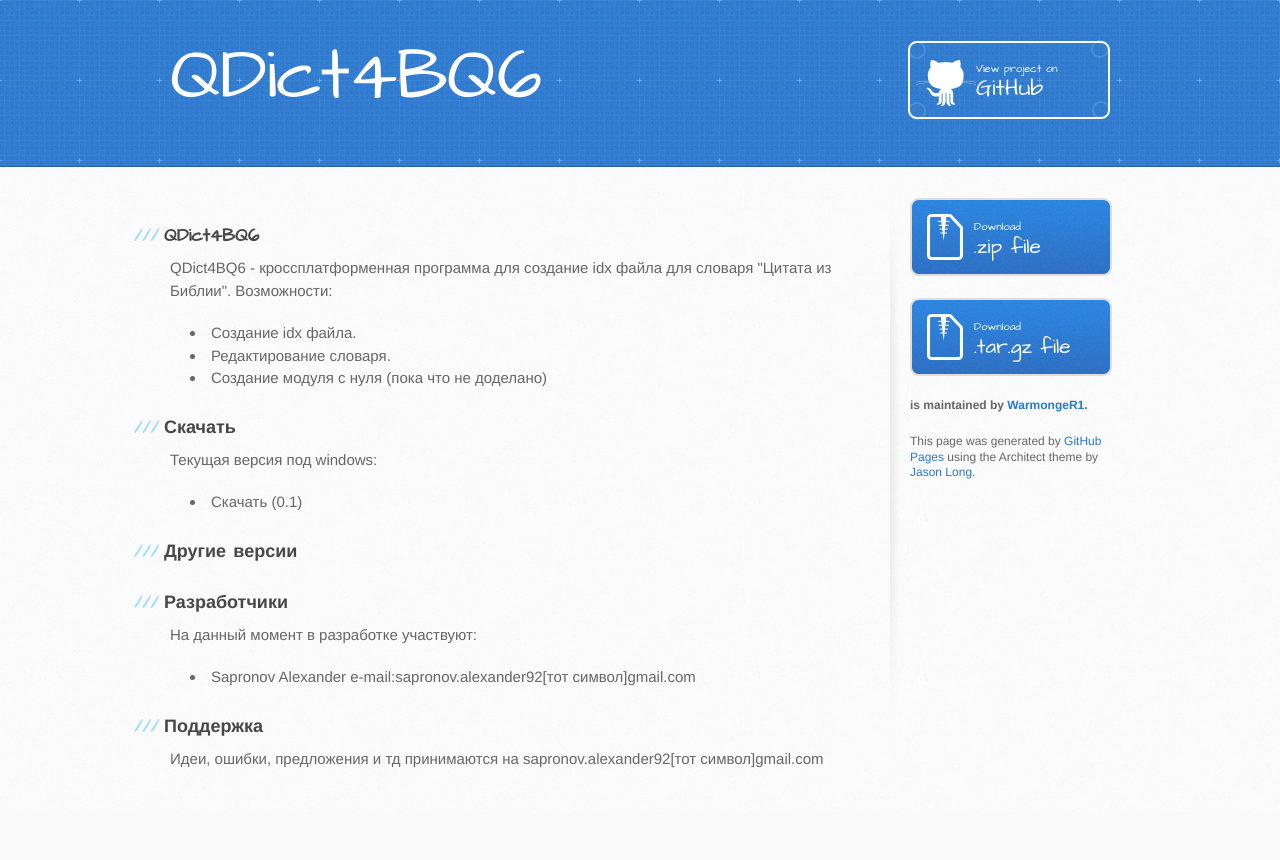
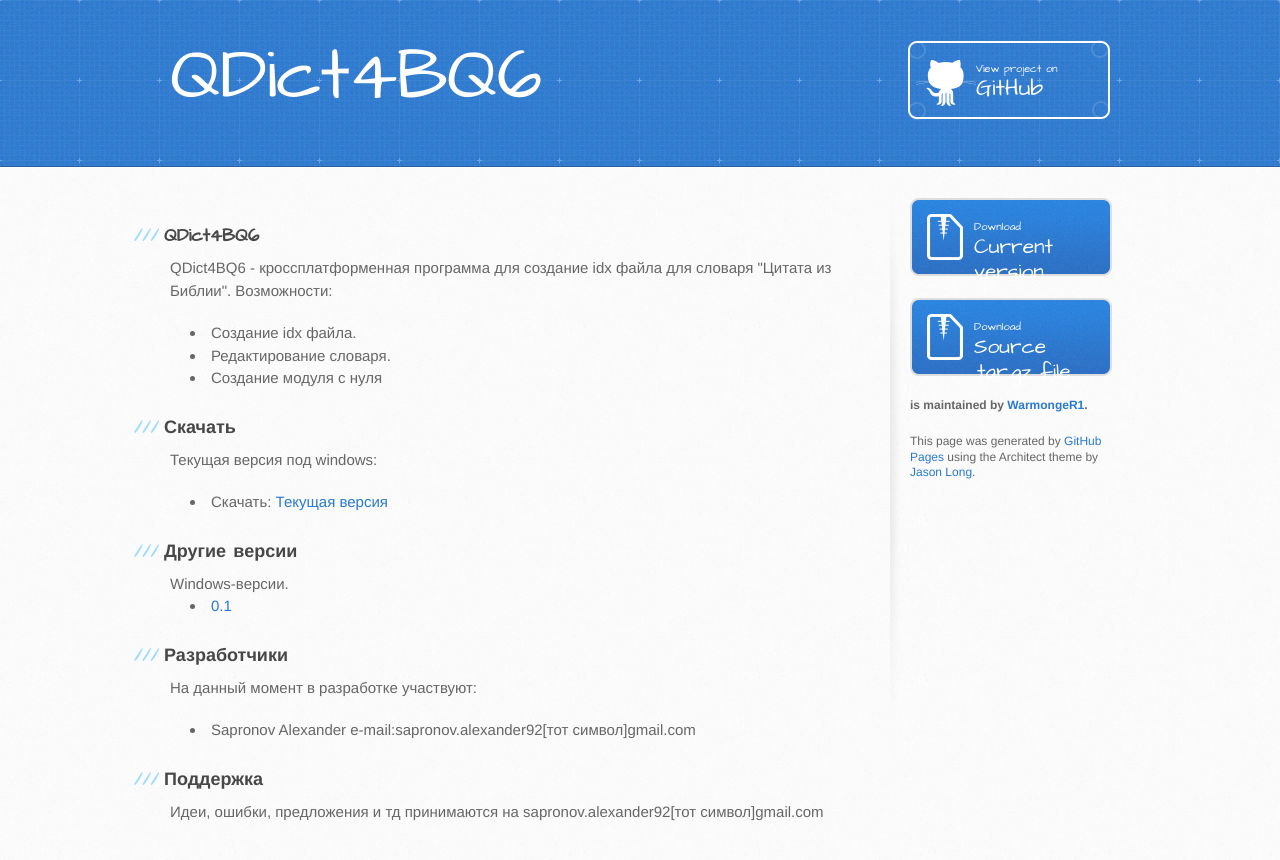
Before and after one commit to WarmongeR1/QDict4BQ6, a plain HTML site: page index.html in a window 1280 px wide. Before the commit the page ends 813 px from the top, so only its background shows below. Drawn offline with Linux system fonts and the light colour scheme.

Commit message:
Add 0.1 version

```diff
--- a/index.html
+++ b/index.html
@@ -36,15 +36,18 @@
 <ul>
 <li>Создание idx файла.</li>
 <li>Редактирование словаря.</li>
-<li>Создание модуля с нуля (пока что не доделано)</li>
+<li>Создание модуля с нуля</li>
 </ul><h3>Скачать</h3>
 
 <p>Текущая версия под windows:</p>
 
 <ul>
-<li>Скачать (0.1)</li>
+    <li>Скачать: <a href="https://github.com/downloads/WarmongeR1/QDict4BQ6/QDict4BQ6-win-current.exe"> Текущая версия</a></li>
 </ul><h3>Другие версии</h3>
-
+Windows-версии.
+<ul>
+    <li><a href="https://github.com/downloads/WarmongeR1/QDict4BQ6/QDict4BQ6-win-0.1.exe">0.1</a></li>
+</ul>
 <h3>Разработчики</h3>
 
 <p>На данный момент в разработке участвуют:</p>
@@ -57,13 +60,13 @@
         </section>
 
         <aside id="sidebar">
-          <a href="https://github.com/WarmongeR1/QDict4BQ6/zipball/master" class="button">
+          <a href="https://github.com/downloads/WarmongeR1/QDict4BQ6/QDict4BQ6-win-current.exe" class="button">
             <small>Download</small>
-            .zip file
+            Current version
           </a>
           <a href="https://github.com/WarmongeR1/QDict4BQ6/tarball/master" class="button">
             <small>Download</small>
-            .tar.gz file
+            Source .tar.gz file
           </a>
 
           <p class="repo-owner"><a href="https://github.com/WarmongeR1/QDict4BQ6"></a> is maintained by <a href="https://github.com/WarmongeR1">WarmongeR1</a>.</p>
```
Also changed, not shown: 1 other file.
